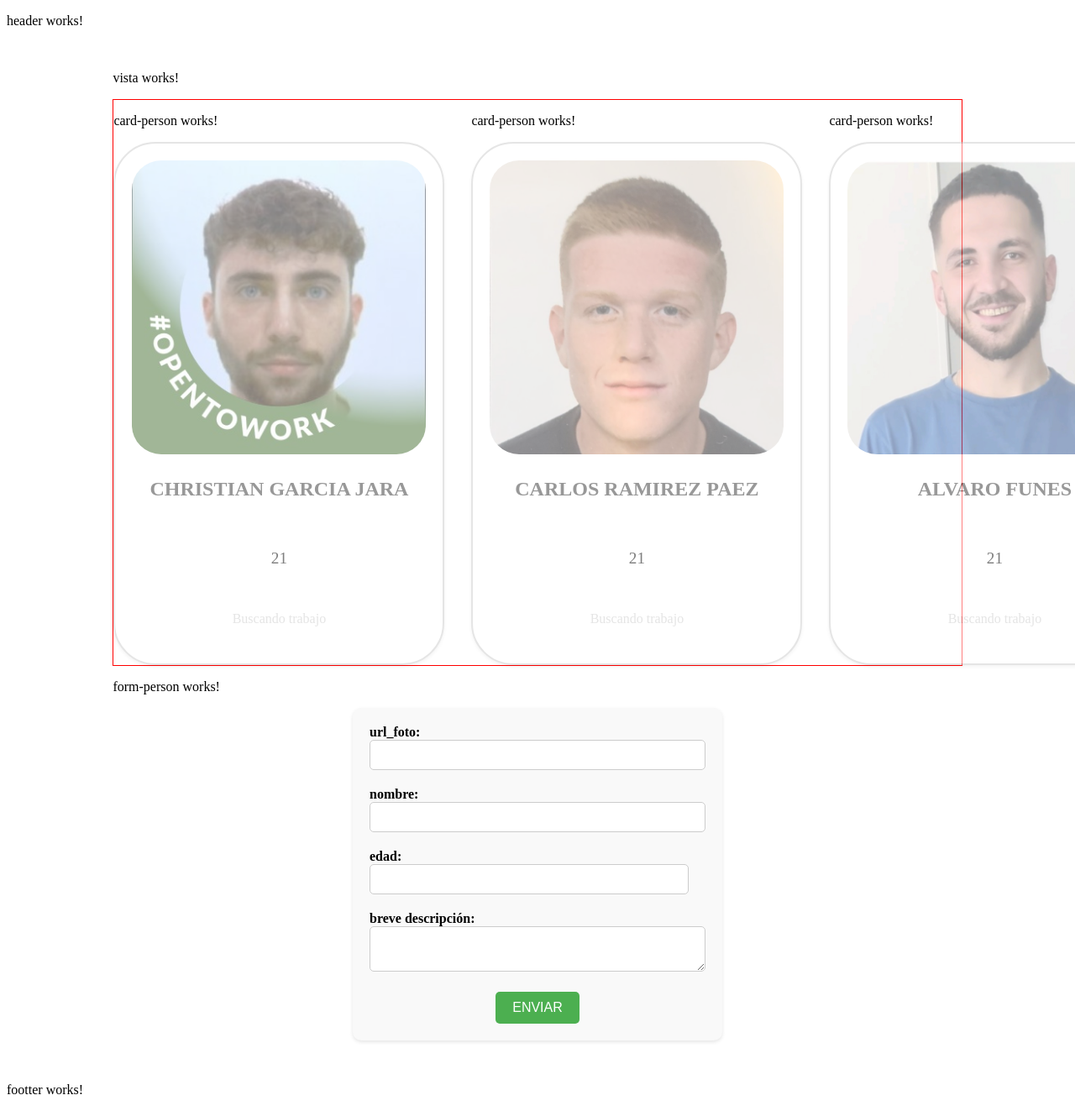
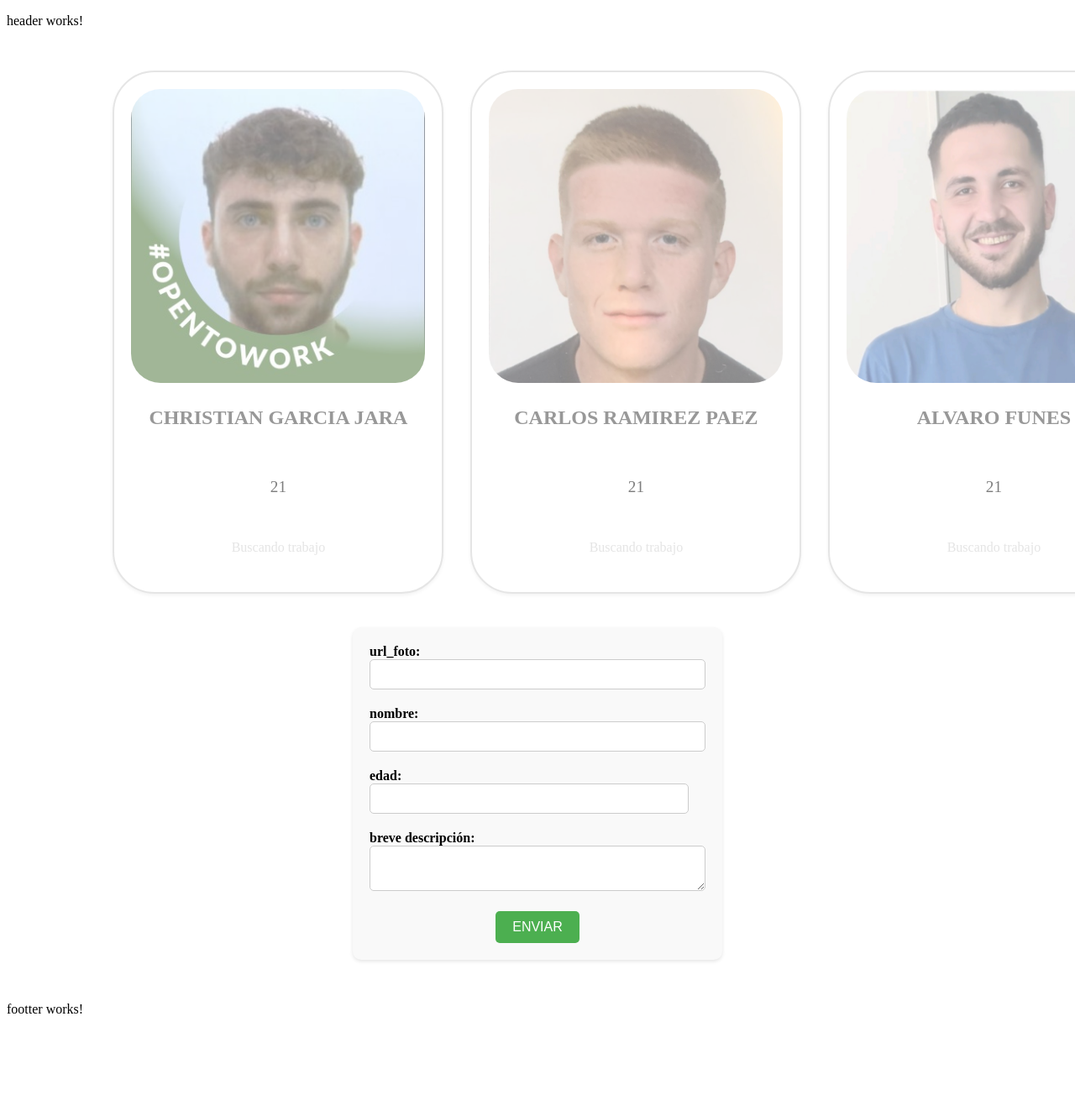
Before and after one commit to AlvaroFunes7/appDesarrollo, an Angular app in the folder aplicacionGrupo/: page / in a window 1280 px wide. Shown: the top 1323 px of the page at 84% size. After the commit the page ends 1227 px from the top, so only its background shows below. Built offline with nearby package versions, Linux system fonts and the light colour scheme.

Commit message:
vista hecha falta estetica

```diff
--- a/aplicacionGrupo/package.json
+++ b/aplicacionGrupo/package.json
@@ -19,6 +19,7 @@
     "@angular/platform-browser-dynamic": "^16.2.0",
     "@angular/router": "^16.2.0",
     "rxjs": "~7.8.0",
+    "sweetalert2": "^11.7.32",
     "tslib": "^2.3.0",
     "zone.js": "~0.13.0"
   },
--- a/aplicacionGrupo/src/app/card-person/card-person.component.html
+++ b/aplicacionGrupo/src/app/card-person/card-person.component.html
@@ -1,4 +1,3 @@
-<p>card-person works!</p>
 
 
 <div class="card-person" [ngClass]="{'show': mostrarTarjeta}" (mouseover)="onMouseOver()" (mouseout)="onMouseOut()">
--- a/aplicacionGrupo/src/app/form-person/form-person.component.css
+++ b/aplicacionGrupo/src/app/form-person/form-person.component.css
@@ -1,4 +1,8 @@
+
+
+
 .form-person {
+
     max-width: 400px;
     margin: 0 auto;
     background-color: #f9f9f9;
--- a/aplicacionGrupo/src/app/form-person/form-person.component.html
+++ b/aplicacionGrupo/src/app/form-person/form-person.component.html
@@ -1,32 +1,32 @@
-<p>form-person works!</p>
+
 
 <div class="form-person">
     <div class="field">
         <label >
             url_foto:
-            <input type="text">
+            <input [(ngModel)]="usuario.fotografia_url" type="text">
 
         </label>
     </div>
     <div class="field">
         <label >
             nombre:
-            <input type="text">
+            <input [(ngModel)]="usuario.nombre_completo" type="text">
         </label>
     </div>
     <div class="field">
         <label >
             edad:
-            <input type="number" >
+            <input [(ngModel)]="usuario.edad" type="number" >
 
         </label>
     </div>
     <div class="field">
         <label >
             breve descripción:
-            <textarea name="" id="" cols="30" rows="2"></textarea>
+            <textarea [(ngModel)]="usuario.description" name="" id="" cols="30" rows="2" ></textarea>
         </label>
     </div>
 
-    <button>ENVIAR</button>
+    <button (click)="anyadir_usuario(usuario)">ENVIAR</button>
 </div>
--- a/aplicacionGrupo/src/app/form-person/form-person.component.ts
+++ b/aplicacionGrupo/src/app/form-person/form-person.component.ts
@@ -1,4 +1,6 @@
-import { Component } from '@angular/core';
+import { Component, EventEmitter, Input, Output } from '@angular/core';
+import { Persona } from '../interfaces/persona.interface';
+import Swal from 'sweetalert2';
 
 @Component({
   selector: 'app-form-person',
@@ -7,4 +9,60 @@ import { Component } from '@angular/core';
 })
 export class FormPersonComponent {
 
+  usuario!:Persona;
+
+  @Output() usuarioEnviado:EventEmitter<Persona>;
+
+
+  constructor() {
+    this.usuario = {
+      nombre_completo:"",
+      fotografia_url:"",
+      edad:"",
+      description:""
+    }
+
+    this.usuarioEnviado = new EventEmitter();
+  }
+
+
+
+  anyadir_usuario(usuario:Persona) {
+
+   if(this.comprobarUsuario(usuario)) {
+   this.usuarioEnviado.emit(usuario);
+   }
+
+
+   reiniciarForm()
+
+  }
+
+   private comprobarUsuario(usuario: Persona):boolean {
+
+    let isOk = false;
+      if(usuario.nombre_completo == "" || usuario.edad == "" || usuario.description=="" || usuario.fotografia_url==""){
+        Swal.fire("INDICA TODOS LOS CAMPOS");
+      }else {
+        isOk = true
+      }
+
+      return isOk
+  }
+
+
+  reiniciarForm() {
+    this.usuario = {
+      nombre_completo:"",
+      fotografia_url:"",
+      edad:"",
+      description:""
+    }
+  }
+
 }
+
+
+function reiniciarForm() {
+  throw new Error('Function not implemented.');
+}
--- a/aplicacionGrupo/src/app/vista/vista.component.css
+++ b/aplicacionGrupo/src/app/vista/vista.component.css
@@ -1,7 +1,12 @@
 .container-user{
-    border: 1px solid red;
+   margin-top: 2.5rem;
     display: flex;
     justify-content:space-around;
     gap: 2rem;
 
 }
+
+.form-user {
+    margin-top: 2.5rem;
+    margin-bottom: 2.5rem;
+}
--- a/aplicacionGrupo/src/app/vista/vista.component.html
+++ b/aplicacionGrupo/src/app/vista/vista.component.html
@@ -1,7 +1,9 @@
-<p>vista works!</p>
+
 <div class="container-user" >
     <app-card-person  *ngFor="let usuario of arrUsuarios" [usuarioRecibido]="usuario"></app-card-person>
 
 </div>
+<div class="form-user">
+    <app-form-person (usuarioEnviado)="guardarUser($event)"></app-form-person>
 
-<app-form-person></app-form-person>
+</div>
--- a/aplicacionGrupo/src/app/vista/vista.component.ts
+++ b/aplicacionGrupo/src/app/vista/vista.component.ts
@@ -1,5 +1,6 @@
-import { Component } from '@angular/core';
+import { Component, Input } from '@angular/core';
 import { Persona } from '../interfaces/persona.interface';
+import Swal from 'sweetalert2';
 
 @Component({
   selector: 'app-vista',
@@ -9,6 +10,8 @@ import { Persona } from '../interfaces/persona.interface';
 export class VistaComponent {
 
   arrUsuarios!:Persona[];
+
+  @Input() usuarioCreado!:Persona;
 
   constructor(){
     this.arrUsuarios= [
@@ -37,4 +40,23 @@ export class VistaComponent {
     ]
   }
 
+
+  guardarUser($event:any){
+
+    let isOk: boolean = false;
+    this.arrUsuarios.find(obj => obj.fotografia_url == $event.fotografia_url ?isOk = true : isOk = false)
+    if( isOk) {
+      this.arrUsuarios.push($event)
+    }else {
+      Swal.fire("¡USUARIO REPETIDO!")
+    }
+
+
+
+  }
+
+
+
+
+
 }
```
Also changed, not shown: 1 other file (tests, documents, lock files or other folders).
